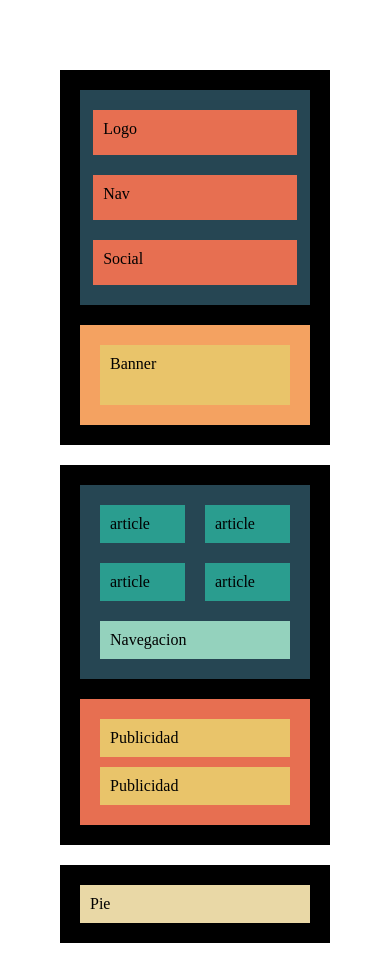
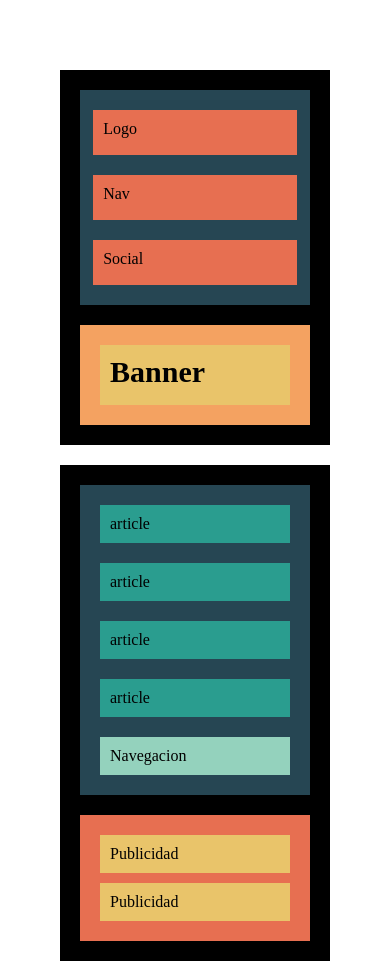
Before and after one commit to ClaudiaAmprimo/Sprint_1, a plain HTML site: page Ejercicio_1/index.html in a window 390 px wide. Shown: the top 964 px of the page. Drawn offline with Linux system fonts and the light colour scheme.

Commit message:
ejercicio 3 nivel 1 version mobile

```diff
--- a/Ejercicio_1/styles.css
+++ b/Ejercicio_1/styles.css
@@ -47,7 +47,9 @@
   }
     .banner{
       background-color: #e9c46a;
-      height: 80px
+      height: 80px;
+      font-size: 30px;
+      font-weight: bold;
     }
 
 .section{
@@ -101,3 +103,9 @@
     width: 97%;
   }
 }
+
+@media only screen and (max-width: 575.98px) {
+  .articulos{
+    flex-direction: column;
+  }
+}
```
Lines whose indentation alone changed are shown as unchanged.
